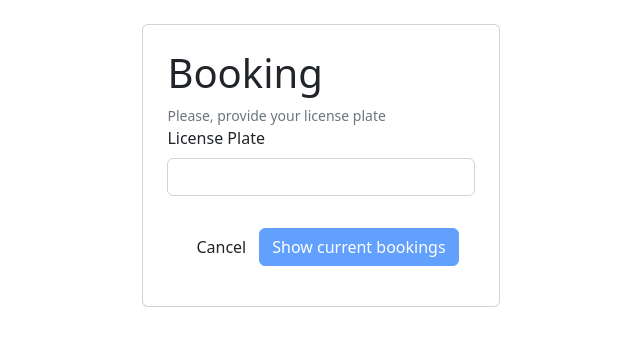
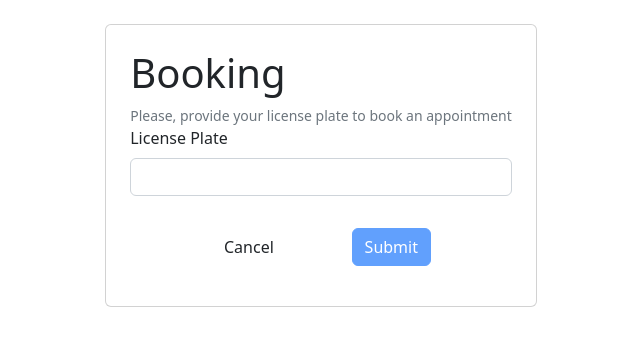
Before and after one commit to Edrac/AppointmentSystemUI, an Angular app in the folder AppointmentSystemUI/: page /booking in a window 1280 px wide. Shown: the top 346 px of the page, without its empty margins (319-959 px from the left). Built offline with nearby package versions, Linux system fonts and the light colour scheme.

Commit message:
refactored names

```diff
--- a/AppointmentSystemUI/src/app/pages/booking/booking.component.html
+++ b/AppointmentSystemUI/src/app/pages/booking/booking.component.html
@@ -1,9 +1,9 @@
 <div class="d-flex justify-content-center pt-4">
   <div class="card p-4">
     <h1>Booking</h1>
-    <small class="text-muted">Please, provide your license plate</small>
+    <small class="text-muted">Please, provide your license plate to book an appointment</small>
     <form [formGroup]="registrationForm"
-          (ngSubmit)="getCurrentBookings()">
+          (ngSubmit)="getAvailableDates()">
       <div class="mb-3">
         <label for="id"
                class="form-label">
@@ -20,7 +20,7 @@
                 [routerLink]="['/dashboard']">Cancel</button>
         <button class="btn btn-primary"
                 [disabled]="registrationForm.invalid"
-                type="submit">Show current bookings</button>
+                type="submit">Submit</button>
       </div>
     </form>
   </div>
@@ -34,6 +34,3 @@
           (click)="message = ''"
           aria-label="Close"></button>
 </div>
-<ul class="list-group">
-  <li class="list-group-item" *ngFor="let appointment of appointments">{{appointment.startTime}} - {{appointment.endTime}}</li>
-</ul>
```
